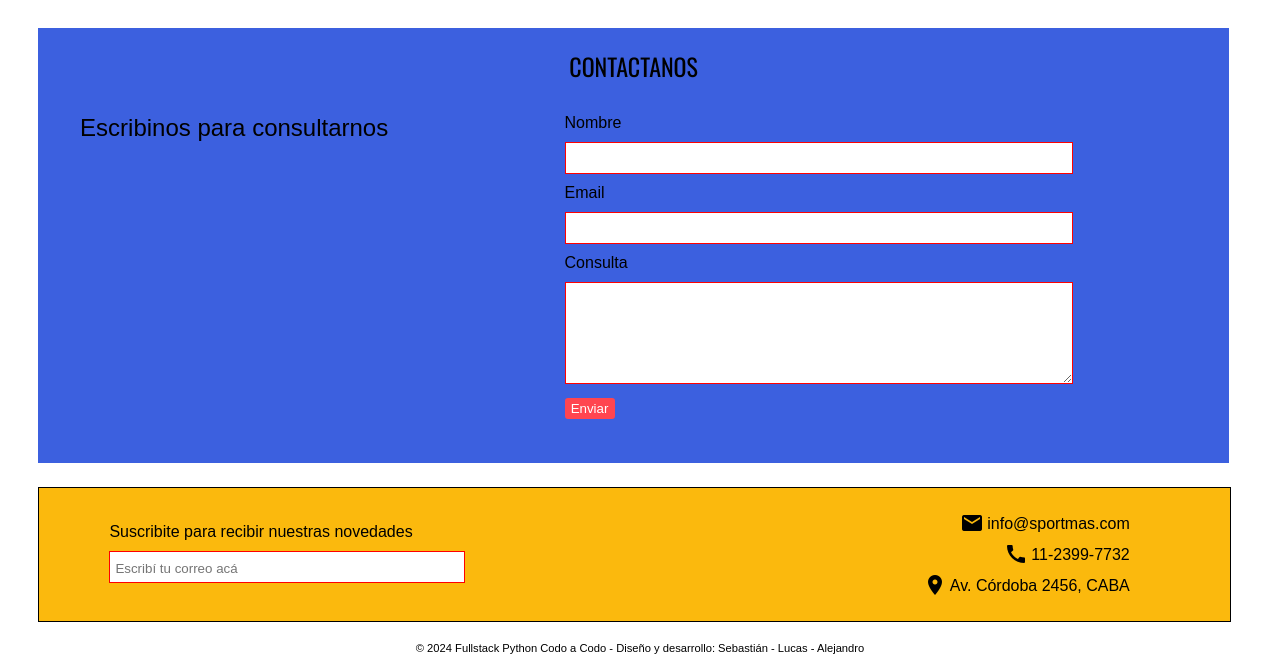
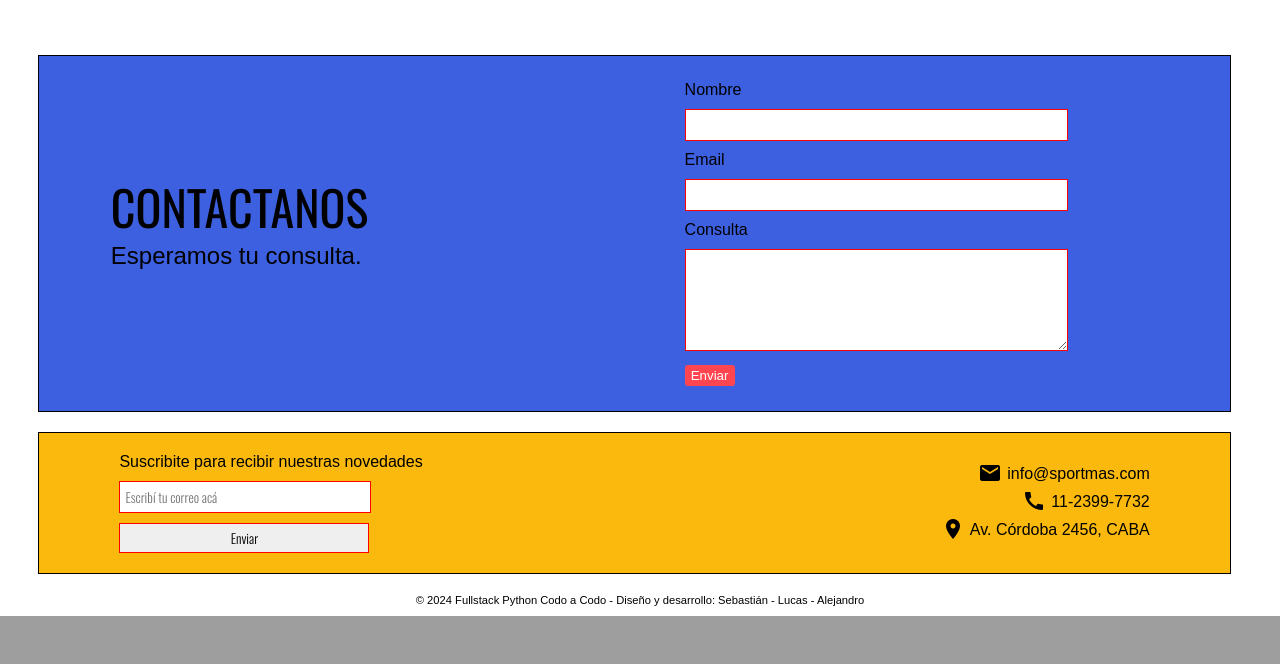
Before and after one commit to Sebabalas/Proyecto-Sport-Plus-CaC, a Python web app: template templates/quienes-somos.html in a window 1280 px wide. Shown: the part 1838-2502 px from the top of the page. After the commit the page ends 2454 px from the top, so only its background shows below. Run offline with Jinja, Linux system fonts and the light colour scheme; the template is opened without the code that fills it, so the values that code supplies are empty.

Commit message:
empaté los footers con flex y las secciones de consultas

```diff
--- a/index.html
+++ b/index.html
@@ -162,6 +162,9 @@
          <div>
          <input type="email" name="correo" id="correo" placeholder="Escribí tu correo acá">
          </div>
+         <div id="newsletter-enviar">
+            <input type="submit" value="Enviar">
+        </div>
 
     </div>
 
--- a/static/css/quienes-somos.css
+++ b/static/css/quienes-somos.css
@@ -210,46 +210,42 @@ SECTION 3 - CONSULTAS
 -------------------------------------------------------------------------------- */
 
 #consultas {
+  display: grid;
+  grid-template-columns: 50% 50%;
+  grid-template-rows: auto;
+  border: 1px solid black;
   width: 93vw;
-      height: auto;
-      padding-bottom: 20px;
-      background-color:  var(--main-color1);
-      margin-top: 6vh;
-      margin-bottom: 3vh;
-      position: relative;
-      left: 3vw;
+  margin-top: 75px;
+  margin-left: 3vw;
+  padding-top: 25px;
+  padding-bottom: 25px;
+  background-color: var(--main-color1);
 }
 
-#consultas-titulo{
+#consultas-titulo {
 width: 100%;
 padding-top: 20px;
+margin-top: 70px;
+margin-left: 12%;
 }
 
 #consultas-titulo h3{
-    text-align: center;
-    font-size: 1.5em;
+text-align: left;
+font-size: 3rem;
 font-family: var(--body-fonts-1);
 font-weight: 400;
 }
 
-#consultas-formulario{
-    display:grid;
-    grid-template-columns: 35% 65%;
-    align-content: left;
-    margin-top: 30px;
-    margin-bottom: 3vh;
-    column-gap: 5%;
-}
-
-#consultas-formulario-left > p{
+#consultas-left > p {
 font-family: var(--body-fonts-2);
 font-size: 1.5em;
 font-weight: 100;
-  margin-left: 10%;
+margin-left: 12%;
 
 }
 
-#consultas-formulario-right{
+
+#consultas-right{
 font-family: var(--body-fonts-2);
 font-weight: 100;
 padding-left: 50px;
@@ -280,8 +276,8 @@ SECTION 3 - CONSULTAS
 height: 100px;
 width: 70%;
 margin-top: 10px;
+}
 
-}
 #campo-enviar input {
 background-color: #FF4550;
 color: white;
@@ -289,6 +285,11 @@ SECTION 3 - CONSULTAS
 border-radius: 3px;
 width: 50px;
 padding: 3px;
+}
+
+#campo-enviar input[type="submit"] {
+font-family: var(--body-fonts-2);
+font-weight: 100;
 }
 
 
@@ -313,7 +314,11 @@ footer {
 }
 
 #footer-left {
-    padding: 35px 20px 20px 70px;
+  display: flex;
+  flex-direction: column;
+  flex-wrap: nowrap;
+  justify-content: space-around;
+  padding: 20px 0px 20px 80px;
 }
 
 #footer-left p {
@@ -325,51 +330,44 @@ footer {
   font-weight: 300;
   border: 1px solid red;
   height: 30px;
-    width: 70%;
+  width: 250px;
   margin-top: 10px;
 }
 
 #footer-left input::placeholder {
-    font-family: var(--body-fonts-2);
+  font-family: var(--body-fonts-1);
   padding: 5px;
 }
 
 #footer-right {
-    padding: 20px 100px 20px 20px;
-    font-weight: 100;
+  display: flex;
+  flex-direction: column;
+  justify-content: space-around;
   text-align: right;
-
+  padding-right: 80px;
+  font-family: var(--body-fonts-2);
+  font-weight: 300;
 }
 
-
-  #footer-right-info p{
-  margin-top: 3px;
-  vertical-align: middle;
-  display: inline-block;
-  margin-bottom: 0;
-
-  }
-
-
 #footer-right-mail::before {
-    margin-right: 3px;
   content: url(../img/iconos/footer/mail.png);
   vertical-align: middle;
   display: inline-block;
+  margin-right: 5px;
 }
 
 #footer-right-cel::before {
-    margin-right: 3px;
   content: url(../img/iconos/footer/tel.png);
   vertical-align: middle;
   display: inline-block;
+  margin-right: 5px;
 }
 
 #footer-right-ubic::before {
-    margin-right: 3px;
   content: url(../img/iconos/footer/ubicacion.png);
   vertical-align: middle;
   display: inline-block;
+  margin-right: 5px;
 }
 
 
--- a/templates/contacto.html
+++ b/templates/contacto.html
@@ -229,6 +229,9 @@
          <div>
          <input type="email" name="correo" id="correo" placeholder="Escribí tu correo acá">
          </div>
+         <div id="newsletter-enviar">
+            <input type="submit" value="Enviar">
+        </div>
 
     </div>
 
--- a/templates/quienes-somos.html
+++ b/templates/quienes-somos.html
@@ -88,19 +88,19 @@
 
 <section id="consultas">
 
+    <div id="consultas-left">
+
         <div id="consultas-titulo">
             <h3>CONTACTANOS</h3>
         </div>
 
-    <div id="consultas-formulario">
+        <p>
+        Esperamos tu consulta.
+        </p>
 
-        <div id="consultas-formulario-left">
-            <p>
-            Escribinos para consultarnos
-            </p>
     </div>
 
-        <div id="consultas-formulario-right">
+    <div id="consultas-right">
 
         <form name="miformulario" action="url" method="post">
 
@@ -121,18 +121,16 @@
 
             <div id="campo-consulta">
                 <div>
-                    <label for="consulta">Consulta </label>
+                    <label for="consulta-textarea">Consulta</label>
                 </div>
-                    <textarea name="consulta" id="consulta" cols="30" rows="10"></textarea>
+                <textarea name="consulta" id="consulta-textarea" cols="30" rows="10"></textarea>
             </div>
-
            <div id="campo-enviar">
             <input type="submit" value="Enviar">
             </div>
 
         </form>
 
-        </div>
     </div>
 
 </section>
@@ -149,14 +147,17 @@
          <div>
          <input type="email" name="correo" id="correo" placeholder="Escribí tu correo acá">
          </div>
+         <div id="newsletter-enviar">
+            <input type="submit" value="Enviar">
+        </div>
 
     </div>
 
     <div id="footer-right">
 
         <div id="footer-right-info">
-            <p id="footer-right-mail">info@sportmas.com</p><br>
-            <p id="footer-right-cel">11-2399-7732</p><br>
+            <p id="footer-right-mail">info@sportmas.com</p>
+            <p id="footer-right-cel">11-2399-7732</p>
             <p id="footer-right-ubic">Av. Córdoba 2456, CABA</p>
         </div>
     </div>
--- a/templates/servicios.html
+++ b/templates/servicios.html
@@ -293,15 +293,15 @@
          </div>
          <div id="newsletter-enviar">
             <input type="submit" value="Enviar">
-            </div>
+        </div>
 
     </div>
 
     <div id="footer-right">
 
         <div id="footer-right-info">
-            <p id="footer-right-mail">info@sportmas.com</p><br>
-            <p id="footer-right-cel">11-2399-7732</p><br>
+            <p id="footer-right-mail">info@sportmas.com</p>
+            <p id="footer-right-cel">11-2399-7732</p>
             <p id="footer-right-ubic">Av. Córdoba 2456, CABA</p>
         </div>
     </div>
```
Also changed, not shown: static/css/contacto.css (+45 -6 lines), static/css/index.css (+16 -17 lines), static/css/servicios.css (+17 -20 lines). Lines whose indentation alone changed are shown as unchanged.
